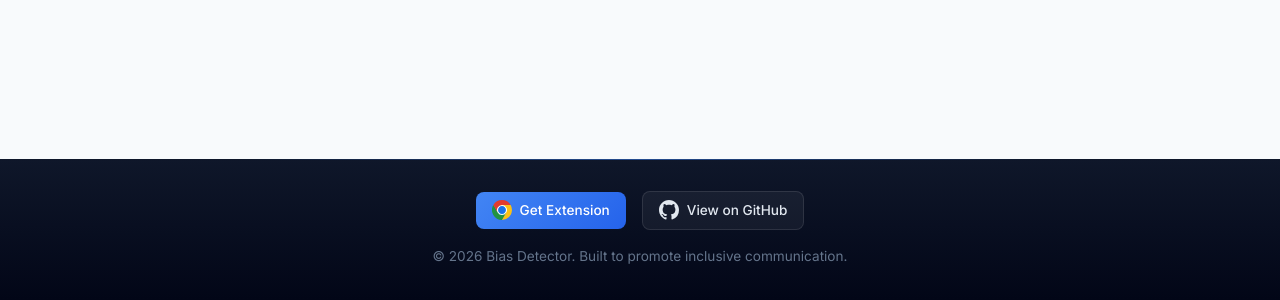
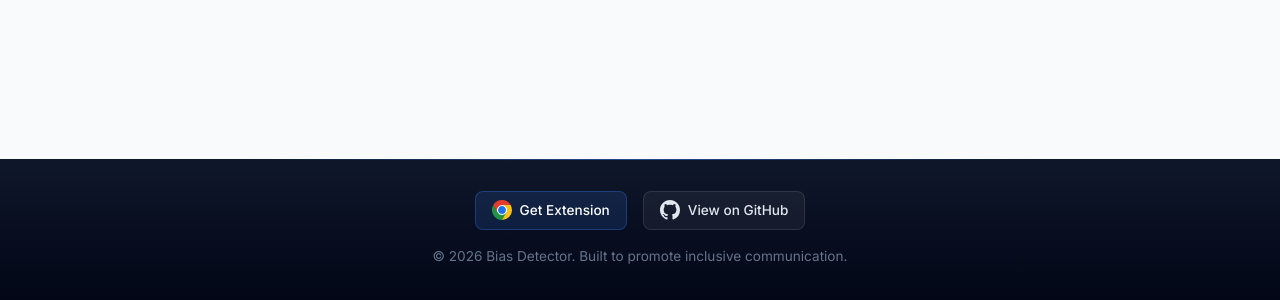
Before and after one commit to aarshroongta1/bias-detector, a React (Vite) app in the folder website/: page / in a window 1280 px wide. Shown: the part 4485-4785 px from the top of the page. Built offline with nearby package versions, Linux system fonts and the light colour scheme; no server answers.

Commit message:
url fixes

```diff
--- a/website/src/App.css
+++ b/website/src/App.css
@@ -1686,17 +1686,17 @@ section {
   color: white;
   text-decoration: none;
   padding: 0.5rem 1rem;
-  background: linear-gradient(135deg, #4285f4 0%, #2563eb 100%);
-  border: none;
+  background: rgba(59, 130, 246, 0.15);
+  border: 1px solid rgba(59, 130, 246, 0.3);
   border-radius: 8px;
   font-weight: 500;
   transition: all 0.2s ease;
 }
 
 .chrome-link:hover {
-  background: linear-gradient(135deg, #3b78e7 0%, #1d4ed8 100%);
+  background: rgba(59, 130, 246, 0.25);
+  border-color: rgba(59, 130, 246, 0.5);
   transform: translateY(-2px);
-  box-shadow: 0 4px 12px rgba(37, 99, 235, 0.4);
 }
 
 .chrome-link svg {
--- a/website/src/App.tsx
+++ b/website/src/App.tsx
@@ -17,7 +17,12 @@ function App() {
           <a href="#about">About</a>
           <a href="#demo">Try It</a>
           <a href="#categories">Biases</a>
-          <a href="#download" className="btn btn-nav">
+          <a
+            href={import.meta.env.VITE_CHROME_EXTENSION_URL}
+            target="_blank"
+            rel="noopener noreferrer"
+            className="btn btn-nav"
+          >
             Download
           </a>
         </div>
--- a/website/src/components/Footer.tsx
+++ b/website/src/components/Footer.tsx
@@ -5,7 +5,7 @@ export default function Footer() {
         <div className="footer-bottom">
           <div className="footer-links">
             <a
-              href="https://chromewebstore.google.com/detail/bias-detector/your-extension-id"
+              href={import.meta.env.VITE_CHROME_EXTENSION_URL}
               target="_blank"
               rel="noopener noreferrer"
               className="chrome-link"
--- a/website/src/components/Hero.tsx
+++ b/website/src/components/Hero.tsx
@@ -24,7 +24,7 @@ export default function Hero() {
         </p>
         <div className="hero-cta">
           <a
-            href="https://chromewebstore.google.com/detail/bias-detector/your-extension-id"
+            href={import.meta.env.VITE_CHROME_EXTENSION_URL}
             target="_blank"
             rel="noopener noreferrer"
             className="btn btn-primary btn-chrome"
```
Also changed, not shown: website/src/vite-env.d.ts (added, +9 -0 lines).
